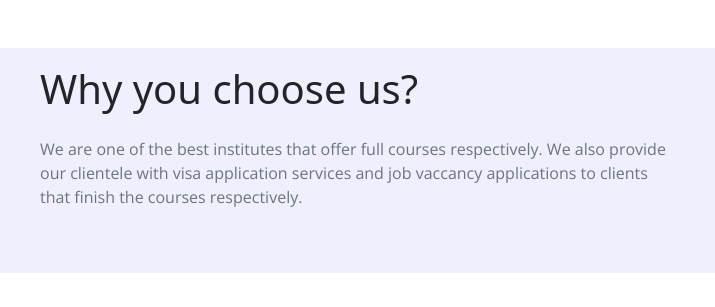
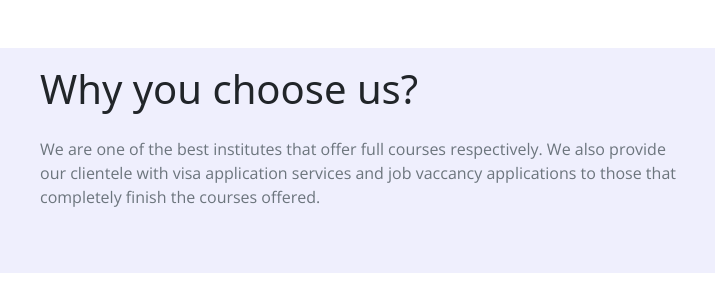
Before and after one commit to TrentDaka/A-Institute, a plain HTML site: page about.html in a window 1280 px wide. Shown: the part 2240-2547 px from the top of the page, 517-1232 px from the left. Drawn offline with nearby package versions, Linux system fonts and the light colour scheme.

Commit message:
Update about.html

```diff
--- a/about.html
+++ b/about.html
@@ -217,7 +217,7 @@ https://templatemo.com/tm-561-purple-buzz
                 <div class="banner-content col-lg-7 align-self-end">
                     <h2 class="h2 pb-3">Why you choose us?</h2>
                     <p class="text-muted pb-5 light-300">
-                    We are one of the best institutes that offer full courses respectively. We also <strong>provide our clientele</strong> with visa application services and job vaccancy applications to clients that finish the courses respectively.<a rel="nofollow" href="https://www.google.com/search?q=free+css" target="_blank"></a> </p>
+                    We are one of the best institutes that offer full courses respectively. We also <strong>provide our clientele</strong> with visa application services and job vaccancy applications to those that completely finish the courses offered.<a rel="nofollow" href="https://www.google.com/search?q=free+css" target="_blank"></a> </p>
                 </div>
             </div>
         </div>
```
